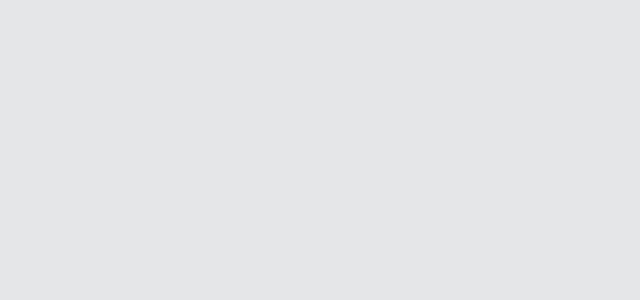
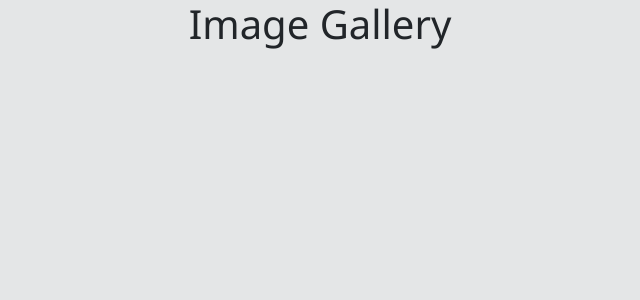
Before and after one commit to ankitvashisht12/image-gallery-app, a React (Create React App) app: page / in a window 1280 px wide. Shown: the top 300 px of the page, without its empty margins (320-960 px from the left). Built offline with nearby package versions, Linux system fonts and the light colour scheme; the HTML template or start-up script is replaced by a standard one.

Commit message:
add Header component

```diff
--- a/src/App.js
+++ b/src/App.js
@@ -1,6 +1,9 @@
+import Header from "./components/Header/Header";
+
 function App() {
   return (
     <>
+      <Header />
     </>
   );
 }
--- /dev/null
+++ b/src/components/Header/Header.js
@@ -0,0 +1,11 @@
+import React from 'react'
+
+const Header = () => {
+	return (
+		<div className='text-center'>
+			<h1>Image Gallery	</h1>
+		</div>
+	)
+}
+
+export default Header
```
